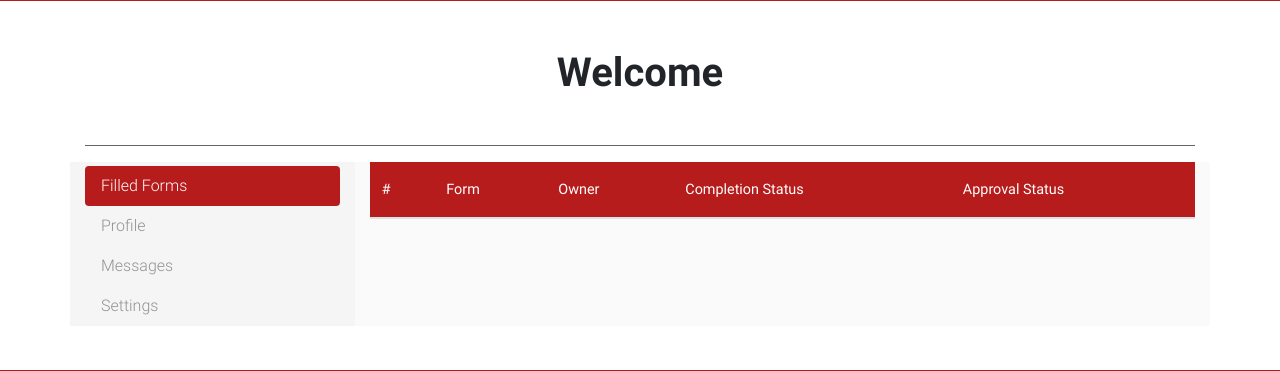
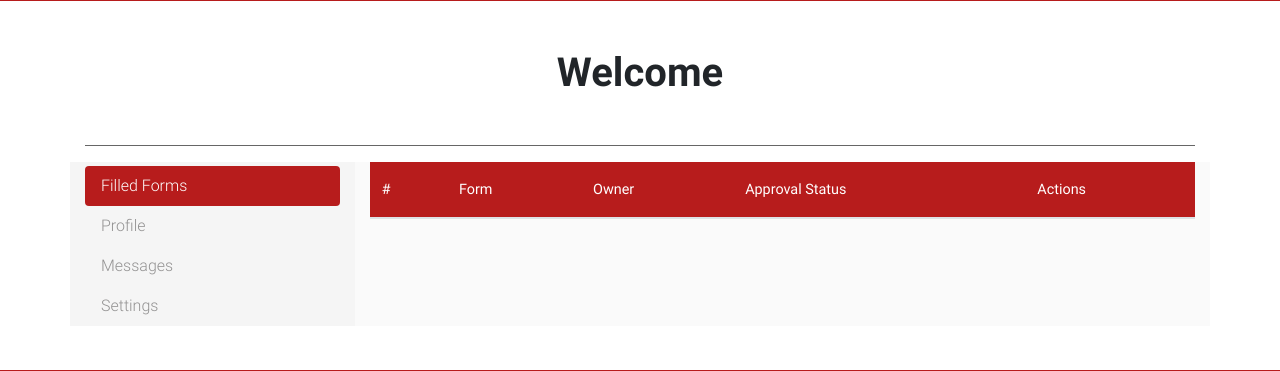
Before and after one commit to ortiza5/Threes-a-Crowd-SD-D-Project, a Flask app: template templates/home.html in a window 1280 px wide. Shown: the part 274-645 px from the top of the page. Run offline with Flask 2, Linux system fonts and the light colour scheme; the template is opened without the code that fills it, so the values that code supplies are empty; parts of the project's set-up code (start-up, migrations or seed data) failed here and were passed over; some libraries are stand-ins or nearby versions.

Commit message:
reworking dashboard

```diff
--- a/templates/home.html
+++ b/templates/home.html
@@ -42,8 +42,8 @@
                   <th scope="col">#</th>
                   <th scope="col">Form</th>
                   <th scope="col">Owner</th>
-                  <th scope="col">Completion Status</th>
                   <th scope="col">Approval Status</th>
+                  <th scope="col">Actions</th>
                 </tr>
               </thead>
               <tbody>
@@ -53,8 +53,8 @@
                     <th scope="row">{{count.a}}</th>
                     <td>{{form.title}}</td>
                     <td>{{form.username}}</td>
-                    <td>{{form.completion}}</td>
                     <td>{{form.approval}}</td>
+                    <td></td>
                   </tr>
                   {% set count.a = count.a + 1 %}
                 {% endfor %}
```
